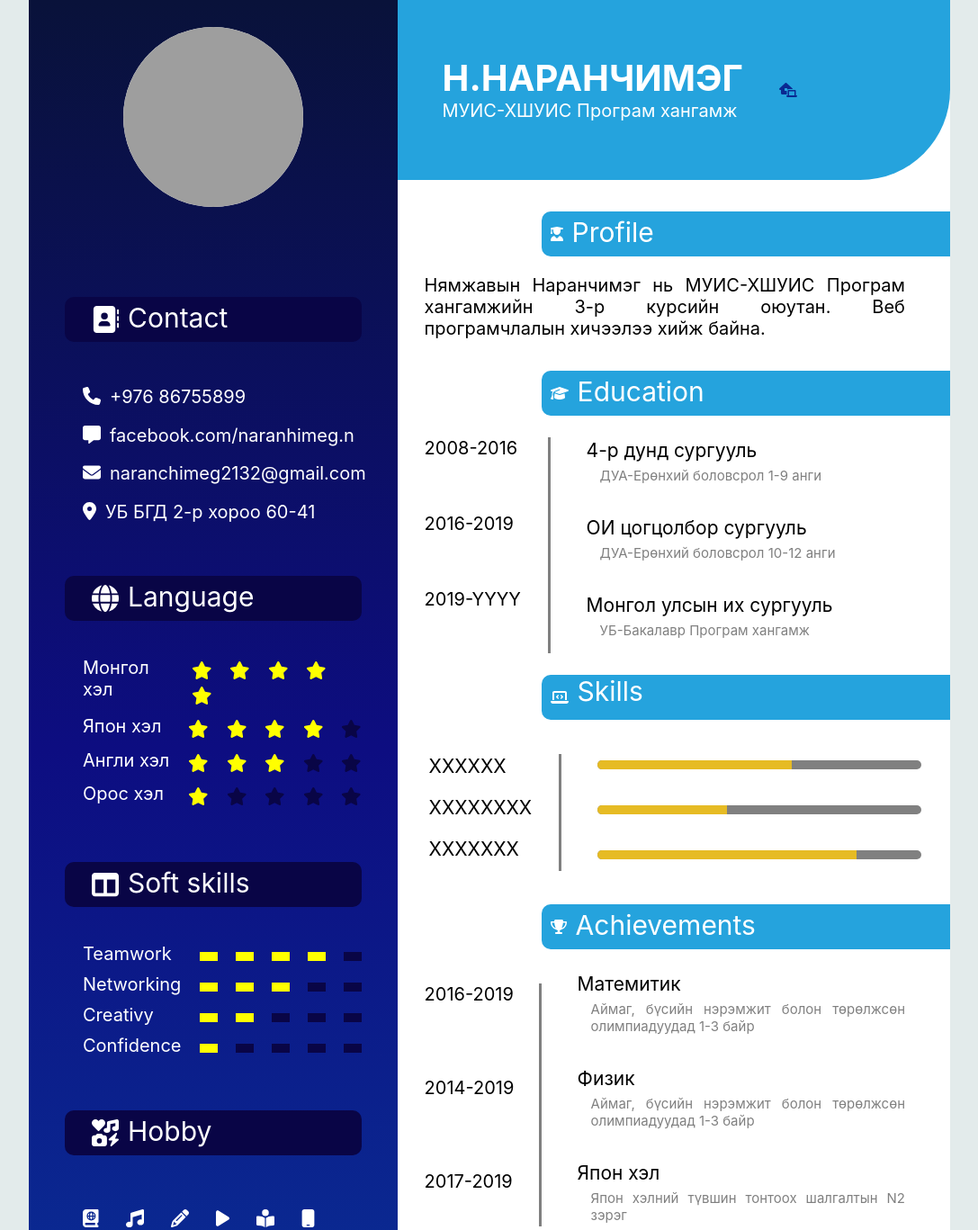
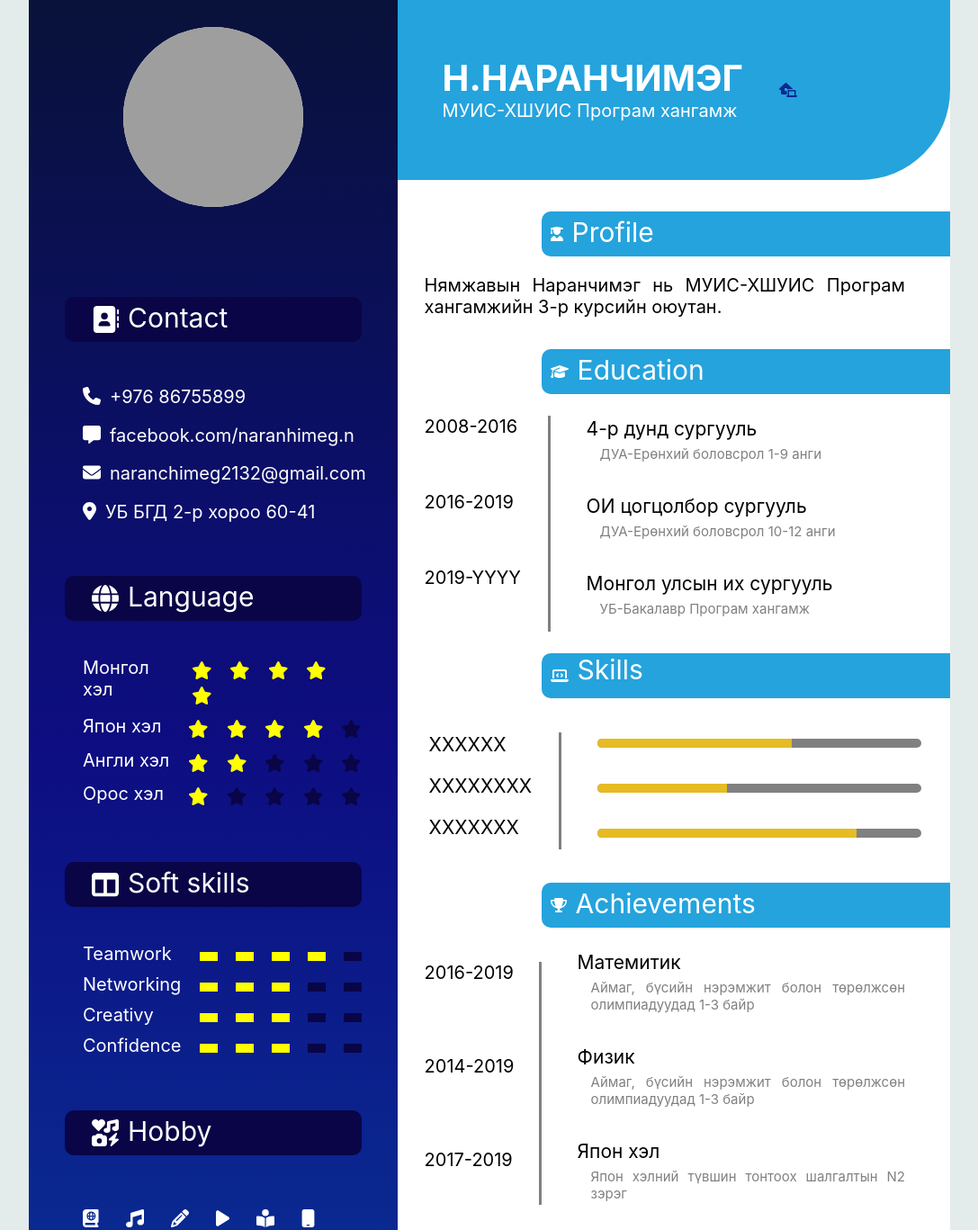
Before and after one commit to Naranchimeg21/CV-resume-web, a Next.js app: page / in a window 1280 px wide. Shown: the top 1367 px of the page at 90% size, without its empty margins (96-1183 px from the left). Built offline with nearby package versions, Linux system fonts and the light colour scheme; grey boxes are pictures that could not be loaded.

Commit message:
Update index.js

```diff
--- a/pages/index.js
+++ b/pages/index.js
@@ -99,7 +99,7 @@ export default function Home() {
                 <div>
                   <FontAwesomeIcon icon={faStar} className={styles.lIcons1} />
                   <FontAwesomeIcon icon={faStar} className={styles.lIcons1} />
-                  <FontAwesomeIcon icon={faStar} className={styles.lIcons1} />
+                  <FontAwesomeIcon icon={faStar} className={styles.lIcons} />
                   <FontAwesomeIcon icon={faStar} className={styles.lIcons} />
                   <FontAwesomeIcon icon={faStar} className={styles.lIcons} />
                 </div>
@@ -150,7 +150,7 @@ export default function Home() {
                 <div className={styles.rateRect}>
                   <div className={styles.rect1}></div>
                   <div className={styles.rect1}></div>
-                  <div className={styles.rect}></div>
+                  <div className={styles.rect1}></div>
                   <div className={styles.rect}></div>
                   <div className={styles.rect}></div>
 
@@ -160,8 +160,8 @@ export default function Home() {
                 <div>Confidence</div>
                 <div className={styles.rateRect}>
                   <div className={styles.rect1}></div>
-                  <div className={styles.rect}></div>
-                  <div className={styles.rect}></div>
+                  <div className={styles.rect1}></div>
+                  <div className={styles.rect1}></div>
                   <div className={styles.rect}></div>
                   <div className={styles.rect}></div>
 
@@ -217,7 +217,7 @@ export default function Home() {
               <p>Profile</p>
             </div>
             <div className={styles.desc}>
-              Нямжавын Наранчимэг нь МУИС-ХШУИС Програм хангамжийн 3-р курсийн оюутан. Веб програмчлалын хичээлээ хийж байна.
+              Нямжавын Наранчимэг нь МУИС-ХШУИС Програм хангамжийн 3-р курсийн оюутан.
             </div>
           </div>
           <div className={styles.education}>
```
